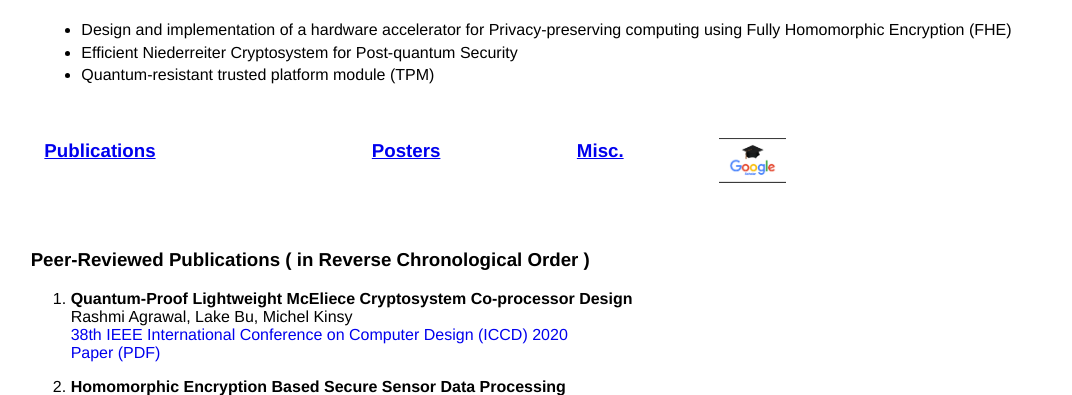
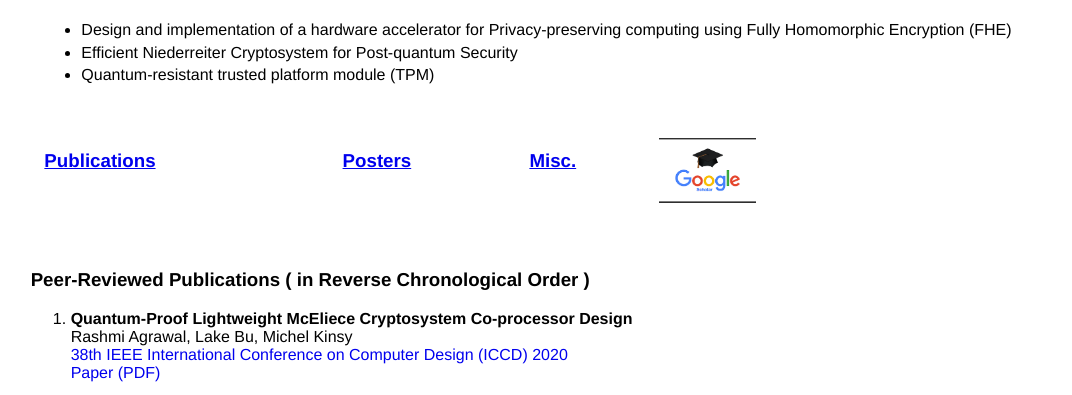
Before and after one commit to rashmi2383/rashmi2383.github.io, a plain HTML site: page index.html in a window 1280 px wide. Shown: the part 396-791 px from the top of the page, without its empty margins (6-1078 px from the left). Drawn offline with Linux system fonts and the light colour scheme.

Commit message:
Update index.html

```diff
--- a/index.html
+++ b/index.html
@@ -80,7 +80,7 @@ Rashmi is a third-year Ph.D. student at <a href = "https://www.bu.edu/icsg/"> IC
       <h3> <a href="#misc"> <u> Misc. </u> </h3>
     </td>
     <td>
-       <a href="https://scholar.google.com/citations?user=rYt3uHUAAAAJ&hl=en&oi=sra"><img src="pictures/googlescholar.png" height=45px></a>
+       <a href="https://scholar.google.com/citations?user=rYt3uHUAAAAJ&hl=en&oi=sra"><img src="pictures/googlescholar.png" height=65px></a>
     </td>
   </tr>
 </table>
```
